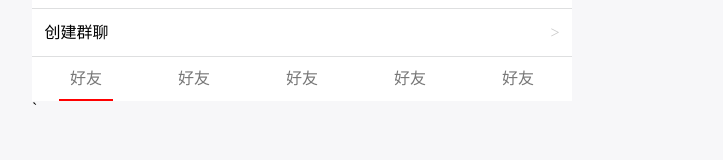
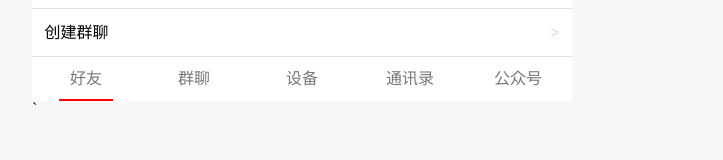
Before and after one commit to lllomh/iPhoneQQ, a Vue app: page /list in a window 1280 px wide. Shown: the part 172-332 px from the top of the page, without its empty margins (338-1061 px from the left). Built offline with nearby package versions, Linux system fonts and the light colour scheme; what mint-ui would draw is missing.

Commit message:
'修改文字'

```diff
--- a/src/page/peopleList/index.vue
+++ b/src/page/peopleList/index.vue
@@ -28,19 +28,19 @@
                             <span></span>
                         </li>
                         <li>
-                            <router-link to="/">好友</router-link>
+                            <router-link to="/">群聊</router-link>
                             <span></span>
                         </li>
                         <li>
-                            <router-link to="/">好友</router-link>
+                            <router-link to="/">设备</router-link>
                             <span></span>
                         </li>
                         <li>
-                            <router-link to="/">好友</router-link>
+                            <router-link to="/">通讯录</router-link>
                             <span></span>
                         </li>
                         <li>
-                            <router-link to="/">好友</router-link>
+                            <router-link to="/">公众号</router-link>
                             <span></span>
                         </li>
                     </ul>
```
